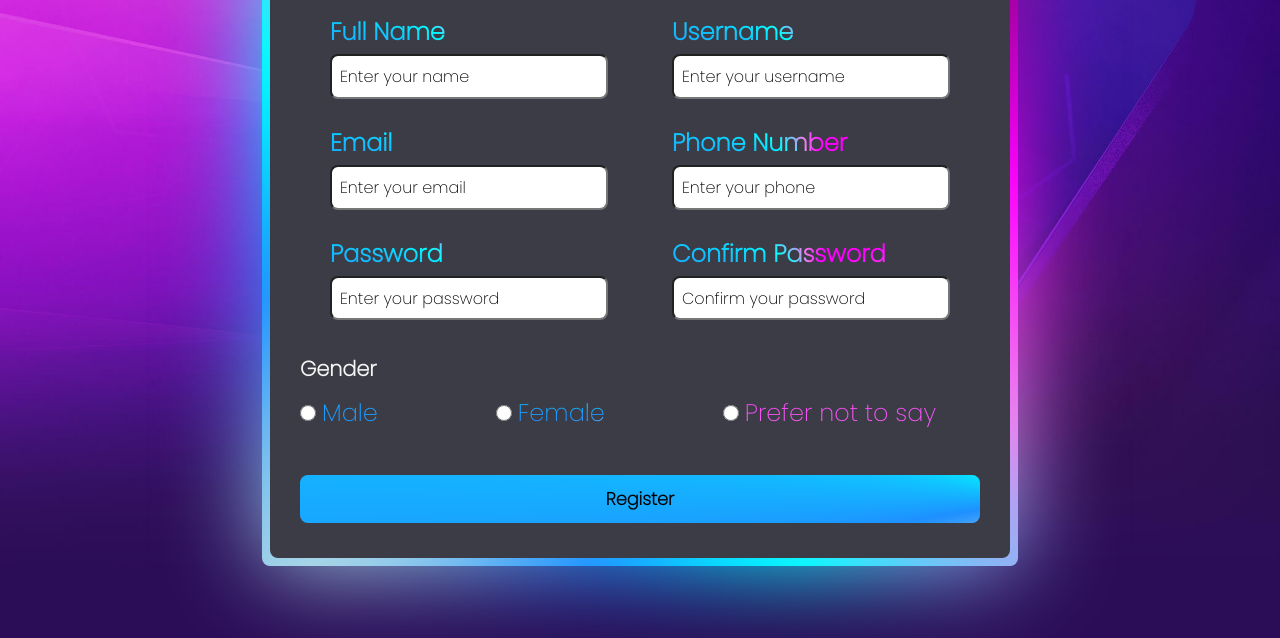
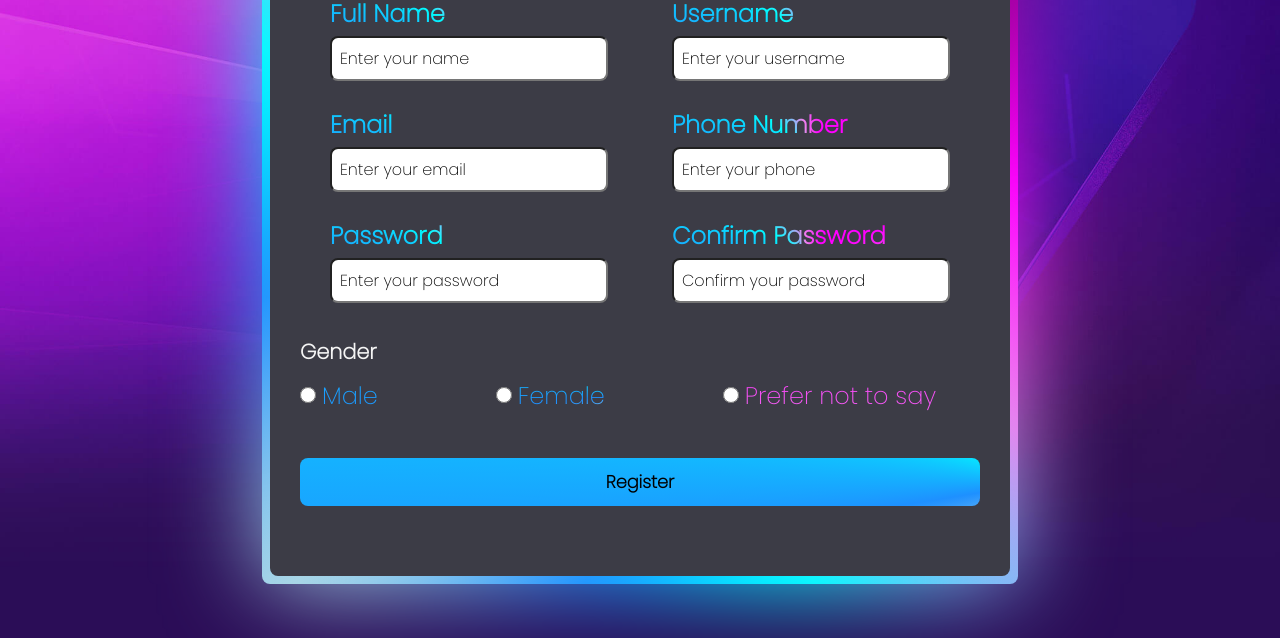
Before and after one commit to Lexutzu95/Registration-Form-v1, a plain HTML site: page index.html in a window 1280 px wide. Shown: the part 162-800 px from the top of the page. Drawn offline with Linux system fonts and the light colour scheme.

Commit message:
Update style.css

```diff
--- a/style.css
+++ b/style.css
@@ -34,7 +34,7 @@ body {
 .main-card {
   max-width: 740px;
   width: 100%;
-  height: 80vh;
+  height: fit-content;
   background: rgb(60, 60, 70);
   border-radius: 0.5rem;
   position: relative;
```
